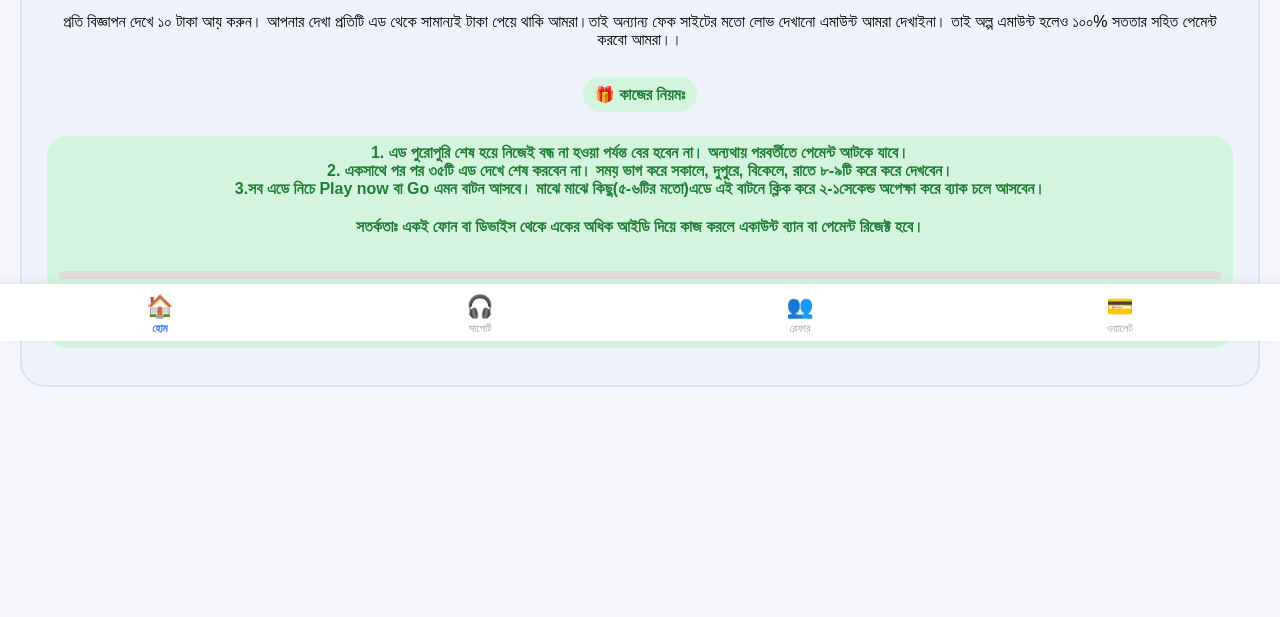
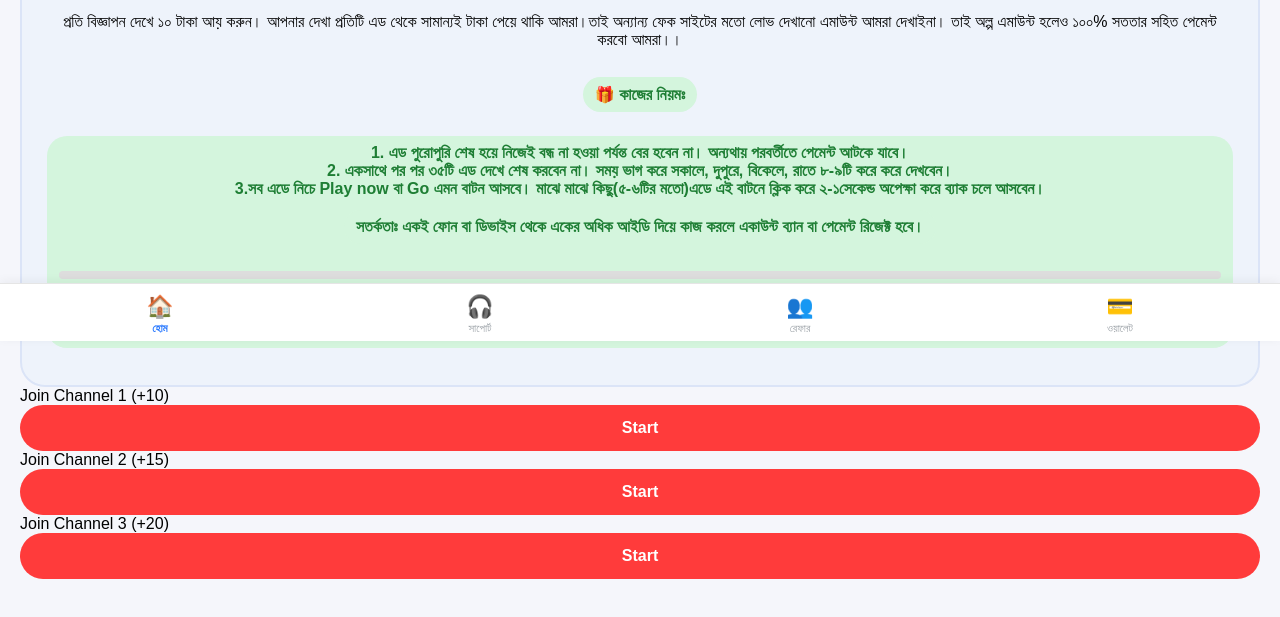
Before and after one commit to 444286/tg-earn-pro, a website: page public/index.html in a window 1280 px wide. Shown: the part 459-1076 px from the top of the page. Before the commit the page ends 956 px from the top, so only its background shows below. Drawn offline with Linux system fonts and the light colour scheme; a script that the page names is missing.

Commit message:
Update index.html

```diff
--- a/public/index.html
+++ b/public/index.html
@@ -59,7 +59,26 @@
 </div>
 
 </div>
+<div class="task-card">
+  <span>Join Channel 1 (+10)</span>
+  <button id="task1Btn" onclick="startTask('task1','https://t.me/channelone')">
+    Start
+  </button>
+</div>
 
+<div class="task-card">
+  <span>Join Channel 2 (+15)</span>
+  <button id="task2Btn" onclick="startTask('task2','https://t.me/channeltwo')">
+    Start
+  </button>
+</div>
+
+<div class="task-card">
+  <span>Join Channel 3 (+20)</span>
+  <button id="task3Btn" onclick="startTask('task3','https://t.me/channelthree')">
+    Start
+  </button>
+  </div>
 <!-- ================= SUPPORT ================= -->
 <div id="support" class="page">
 <div class="card">
```
